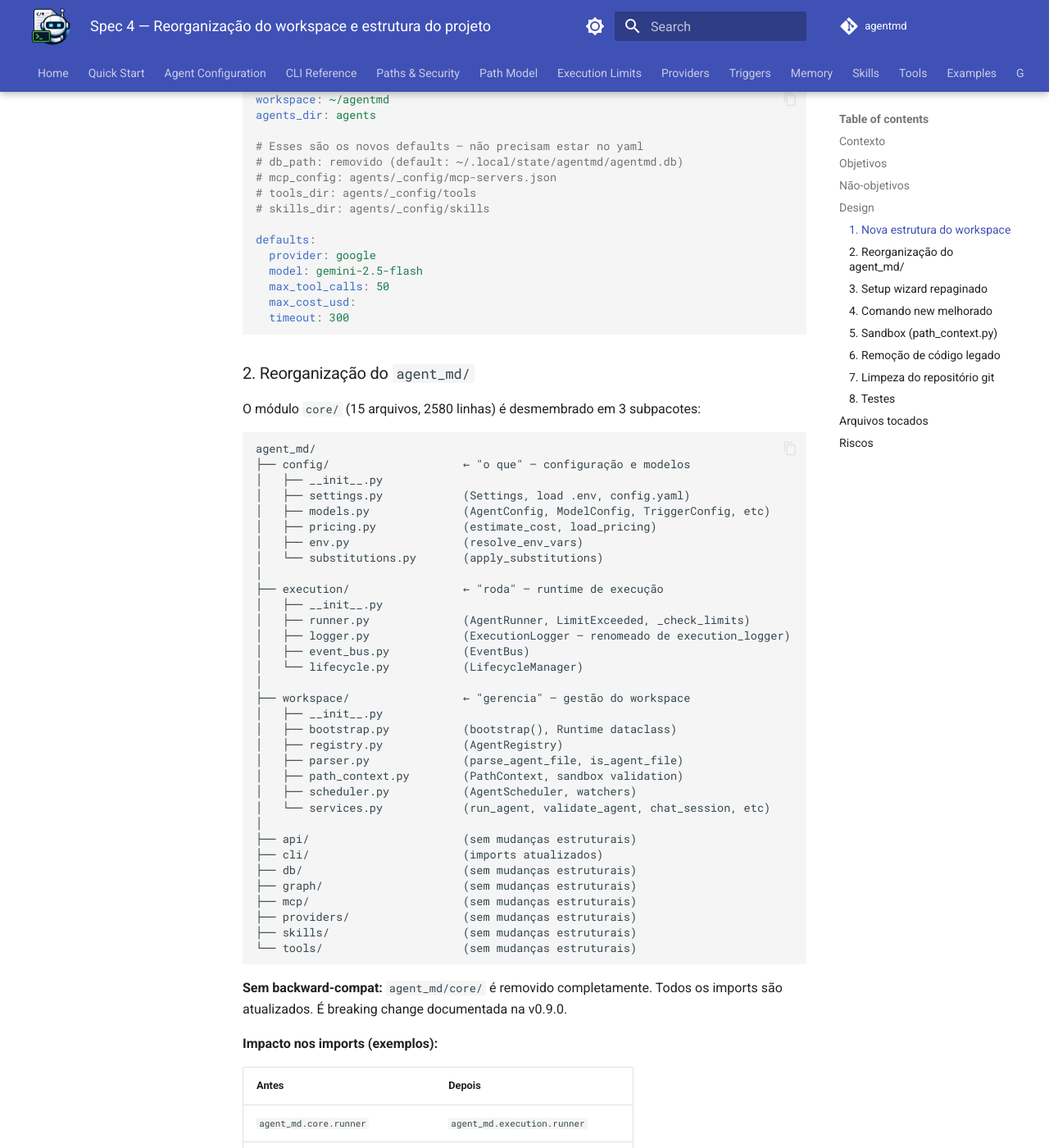
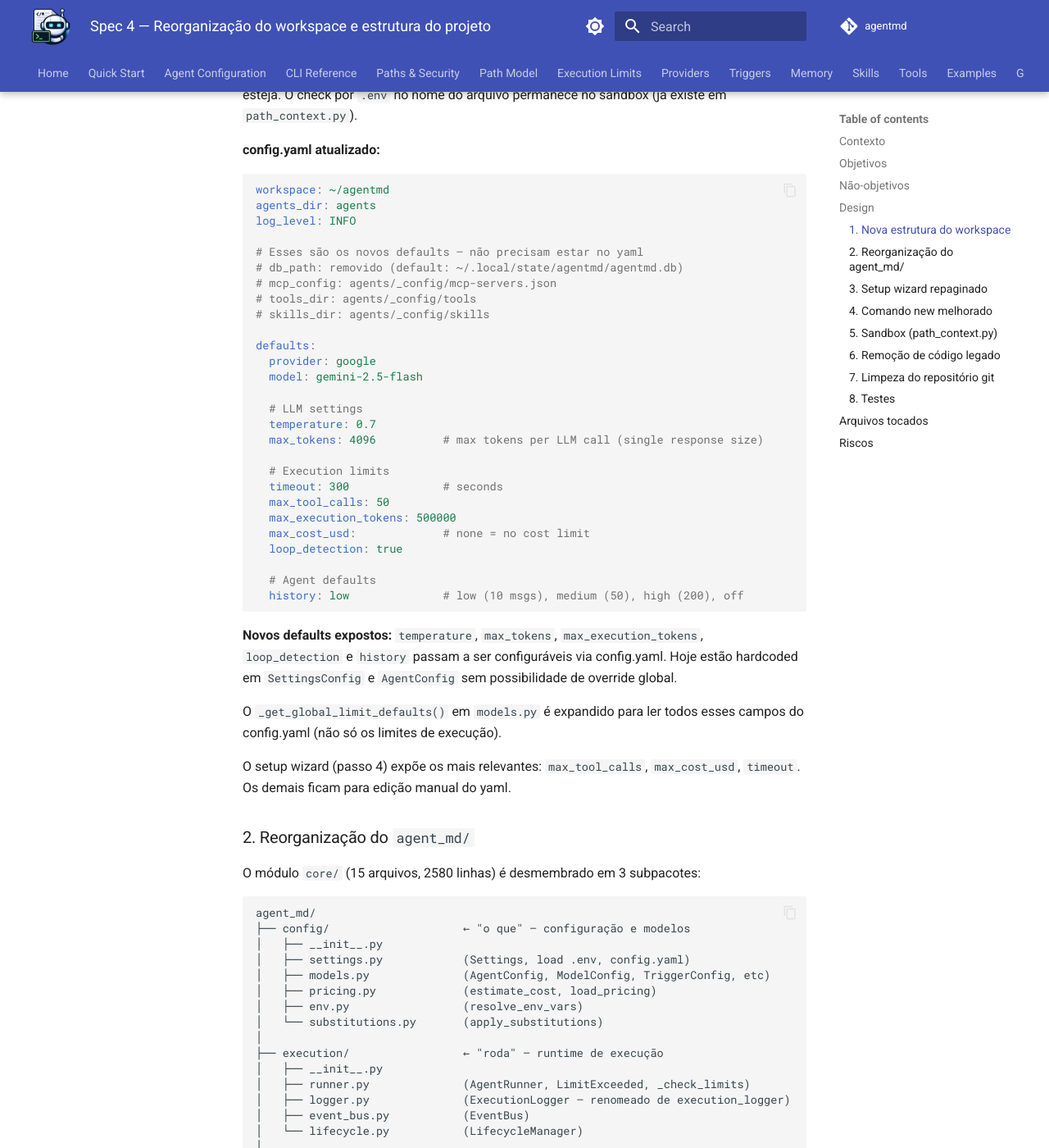
Before and after one commit to z-fab/agentmd, an MkDocs documentation site: the page built from docs/superpowers/specs/2026-04-11-workspace-restructure-design.md, in a window 1280 px wide and 1400 px high, scrolled down 2200 px. Shown: the whole window at 82% size. Built offline with MkDocs 1.6.1 and Material for MkDocs 9.7.7, drawn with Linux system fonts in a browser that asks for light colours; comment, search, counter and statistics services are not loaded; the version menu is left out; some of the changed text lies outside the part shown.

Commit message:
spec: add all defaults to config.yaml, document max_tokens vs max_execution_tokens

````diff
--- a/docs/superpowers/specs/2026-04-11-workspace-restructure-design.md
+++ b/docs/superpowers/specs/2026-04-11-workspace-restructure-design.md
@@ -70,6 +70,10 @@ desmembrado em subpacotes semânticos, e remoção de código legado.
 - `tools/` e `skills/` vão para `agents/_config/`
 - `output/` não é criado por default (agentes declaram seus paths)
 - Sandbox bloqueia `_config/` inteiro em vez de bloquear items individualmente
+- Documentação atualizada: `docs/limits.md` e `docs/agent-configuration.md`
+  devem explicar claramente a diferença entre `max_tokens` (per-call, tamanho
+  máximo de uma resposta do LLM) e `max_execution_tokens` (acumulado de toda
+  a execução, soma de todos os input+output tokens de todas as chamadas)
 
 **Precedência de `.env`:**
 
@@ -88,6 +92,7 @@ permanece no sandbox (já existe em `path_context.py`).
 ```yaml
 workspace: ~/agentmd
 agents_dir: agents
+log_level: INFO
 
 # Esses são os novos defaults — não precisam estar no yaml
 # db_path: removido (default: ~/.local/state/agentmd/agentmd.db)
@@ -98,10 +103,32 @@ agents_dir: agents
 defaults:
   provider: google
   model: gemini-2.5-flash
+
+  # LLM settings
+  temperature: 0.7
+  max_tokens: 4096          # max tokens per LLM call (single response size)
+
+  # Execution limits
+  timeout: 300              # seconds
   max_tool_calls: 50
-  max_cost_usd:
-  timeout: 300
+  max_execution_tokens: 500000
+  max_cost_usd:             # none = no cost limit
+  loop_detection: true
+
+  # Agent defaults
+  history: low              # low (10 msgs), medium (50), high (200), off
 ```
+
+**Novos defaults expostos:** `temperature`, `max_tokens`, `max_execution_tokens`,
+`loop_detection` e `history` passam a ser configuráveis via config.yaml.
+Hoje estão hardcoded em `SettingsConfig` e `AgentConfig` sem possibilidade
+de override global.
+
+O `_get_global_limit_defaults()` em `models.py` é expandido para ler
+todos esses campos do config.yaml (não só os limites de execução).
+
+O setup wizard (passo 4) expõe os mais relevantes: `max_tool_calls`,
+`max_cost_usd`, `timeout`. Os demais ficam para edição manual do yaml.
 
 ### 2. Reorganização do `agent_md/`
 
````
